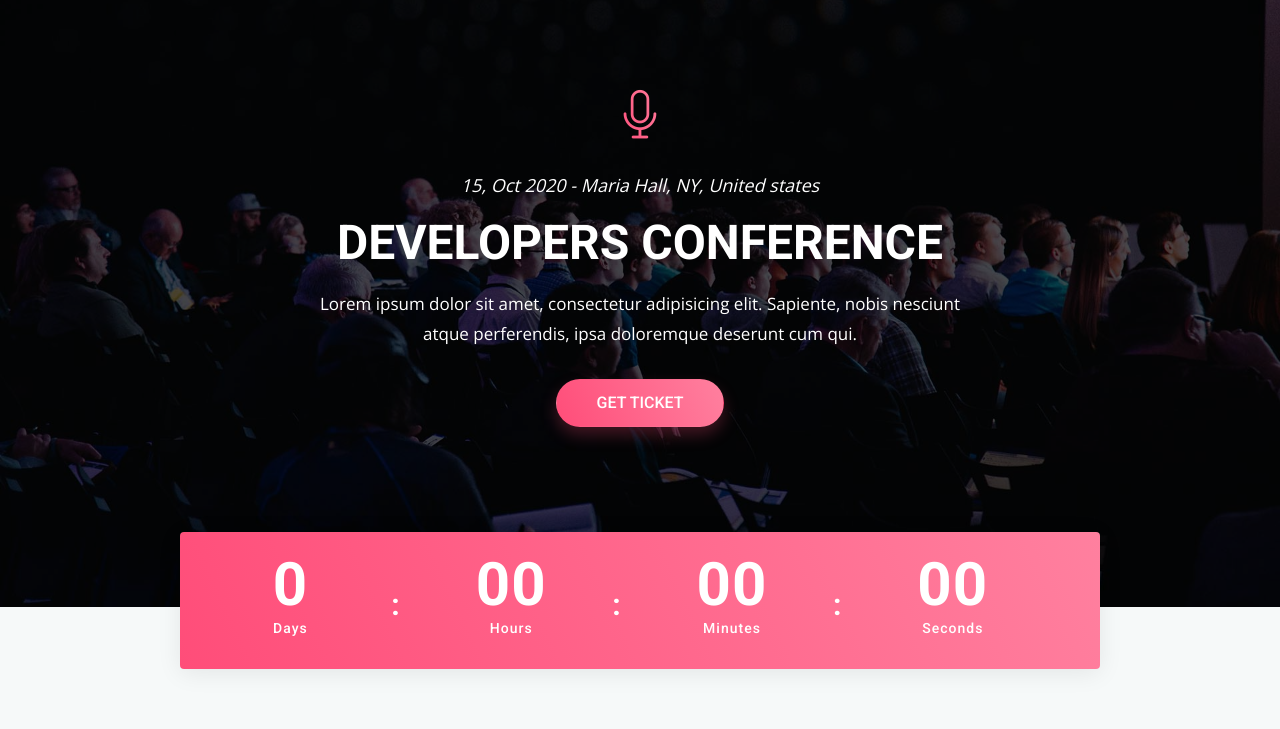
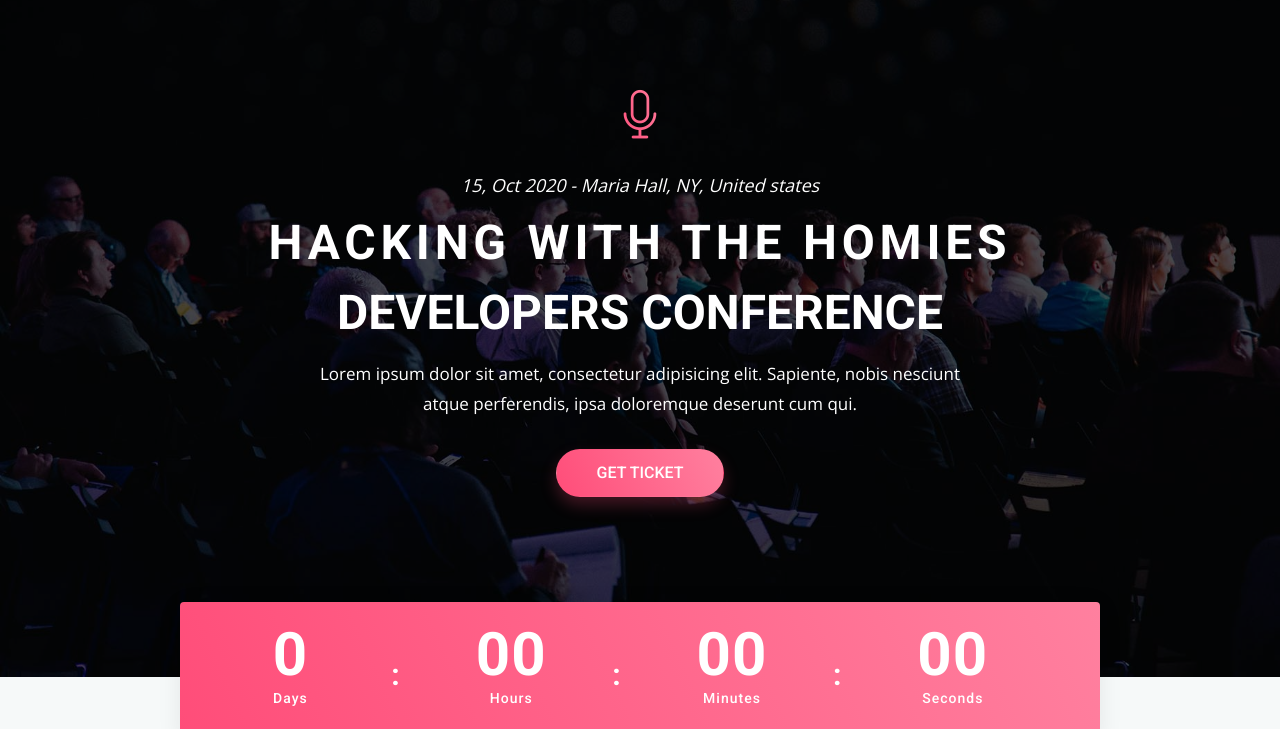
Before and after one commit to djtoler/hwthdemo3, a plain HTML site: page index.html in a window 1280 px wide. Shown: the part 71-800 px from the top of the page. Drawn offline with nearby package versions, Linux system fonts and the light colour scheme; a script that the page names is missing; files whose address does not match are found by name.

Commit message:
Update index.html

```diff
--- a/index.html
+++ b/index.html
@@ -92,6 +92,7 @@
                   <i class="lni-mic"></i>
                 </div>
                 <p class="banner-info">15, Oct 2020 - Maria Hall, NY, United states</p>
+                <h1 class="head-title">Hacking With The Homies</h1>
                 <h2 class="head-title">Developers Conference</h2>
                 <p class="banner-desc">
                   Lorem ipsum dolor sit amet, consectetur adipisicing elit. Sapiente, nobis nesciunt atque perferendis, ipsa doloremque deserunt cum qui.</p>
```
